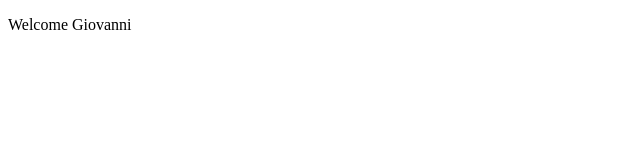
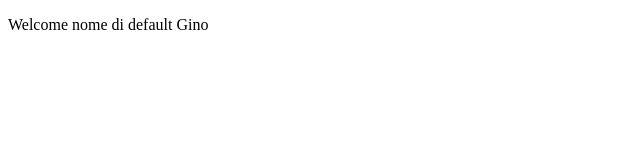
Before and after one commit to nazart88/Esercizi_React, a React (Create React App) app in the folder esercizi-component/es_prop/: page / in a window 1280 px wide. Shown: the top 160 px of the page, without its empty margins (0-640 px from the left). Built offline with nearby package versions, Linux system fonts and the light colour scheme.

Commit message:
es 2 sul default

```diff
--- a/esercizi-component/es_prop/src/App.js
+++ b/esercizi-component/es_prop/src/App.js
@@ -8,7 +8,7 @@ class App extends React.Component {
 
         return (
             <div>
-                <Welcome name={Name}/>
+                <Welcome />
             </div>
         )
     }
--- a/esercizi-component/es_prop/src/Welcome.js
+++ b/esercizi-component/es_prop/src/Welcome.js
@@ -18,5 +18,8 @@ class Welcome extends React.Component {
     }
 }
 
+Welcome.defaultProps = {
+    name: "nome di default Gino",
+}
 
 export default Welcome;
```
